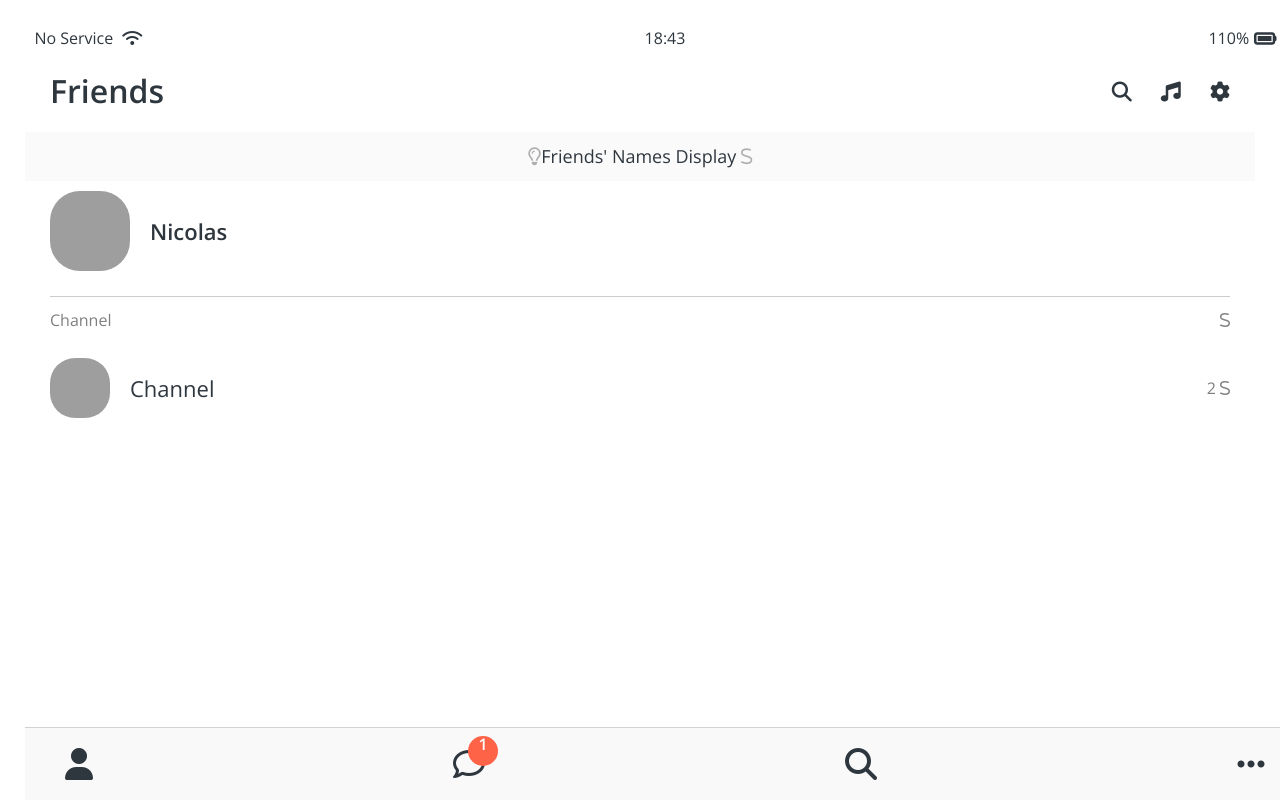
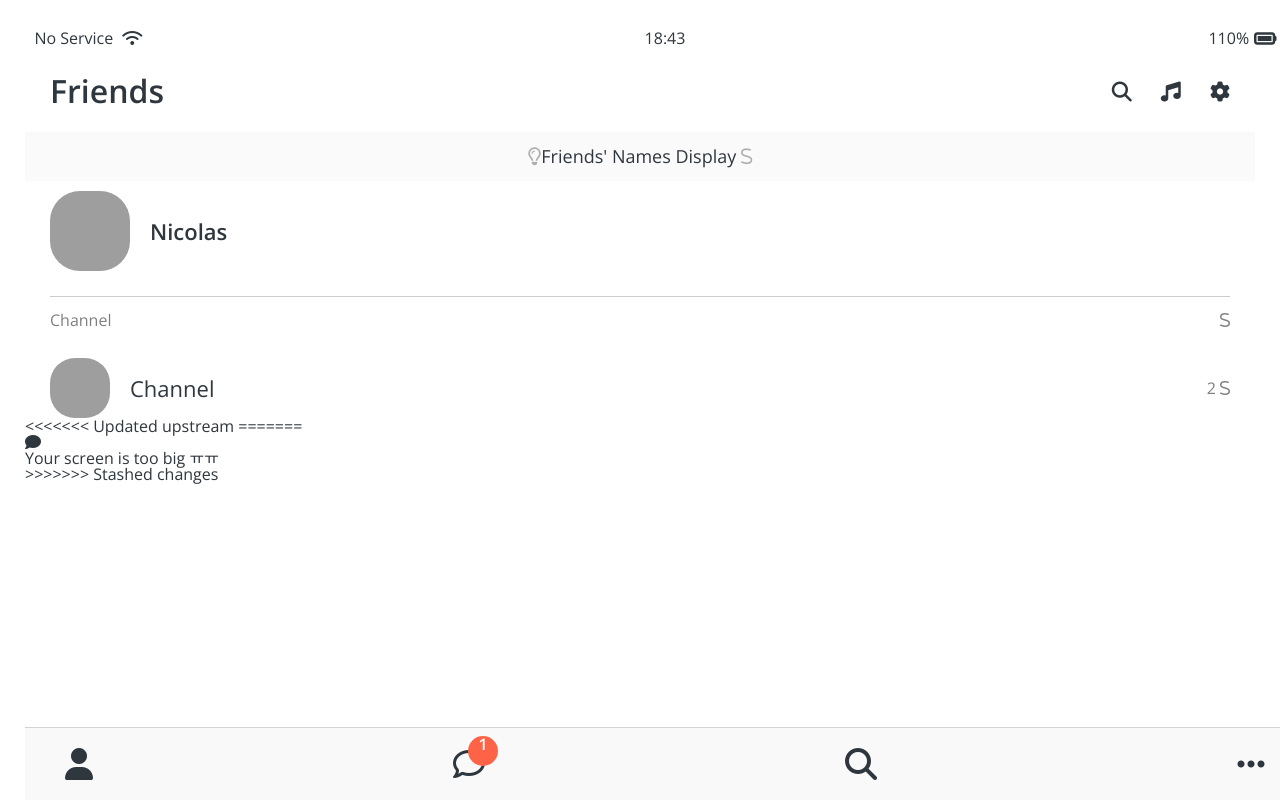
Before and after one commit to ssoongji/git, a plain HTML site: page friends.html in a window 1280 px wide. Drawn offline with nearby package versions, Linux system fonts and the light colour scheme; grey boxes are pictures that could not be loaded.

Commit message:
super -> too

```diff
--- a/friends.html
+++ b/friends.html
@@ -93,6 +93,16 @@
             </li>
         </ul>
     </nav>
+<<<<<<< Updated upstream
+=======
+    <div id="splash-screen">
+        <i class="fa-solid fa-comment"></i>
+    </div>
+
+    <div id="no-mobile">
+        <span>Your screen is too big ㅠㅠ</span>
+    </div>
+>>>>>>> Stashed changes
     <script src="https://kit.fontawesome.com/0eeab3c068.js" crossorigin="anonymous"></script>
   </body>
 </html>
```
